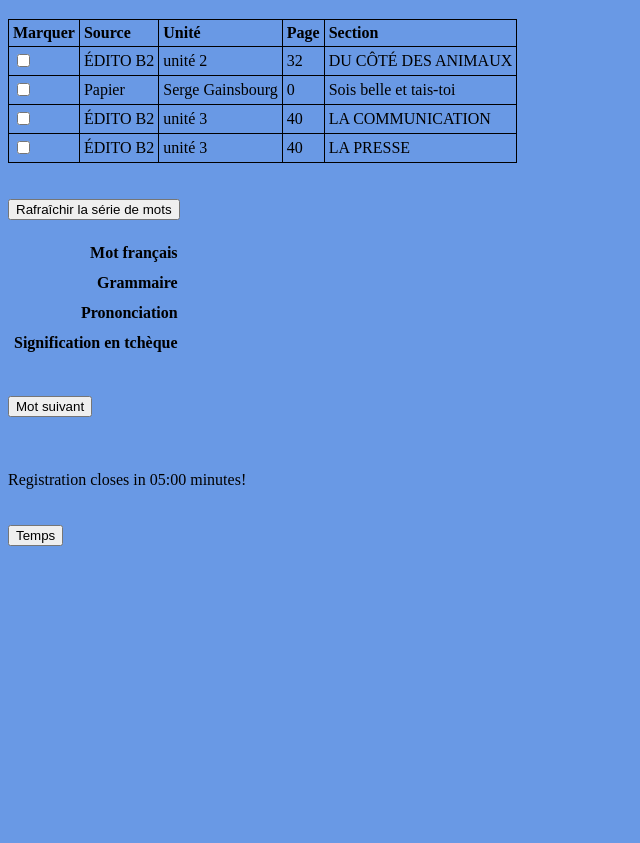
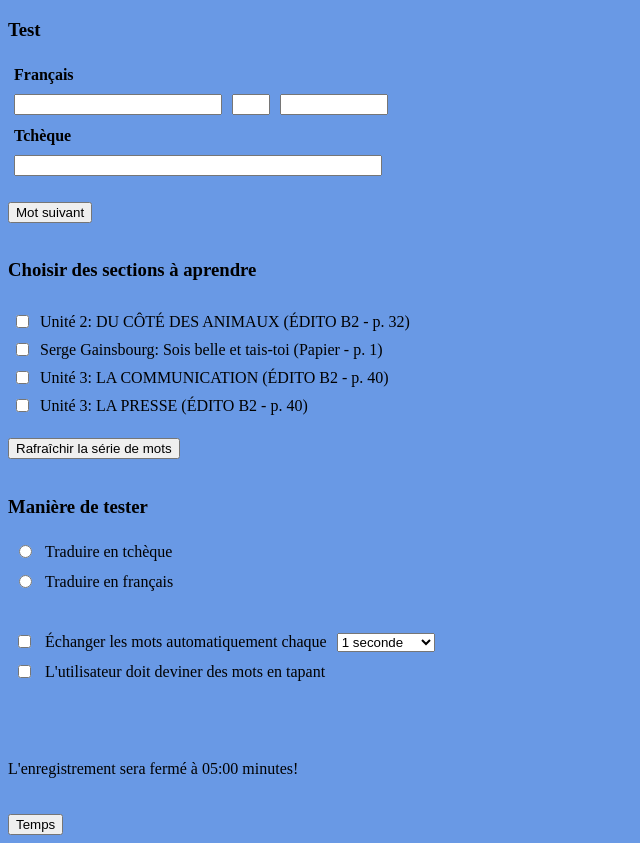
Before and after one commit to evaapavel/miilon, a plain HTML site: page Miilon/index.html in a window 1280 px wide. Shown: the part 61-904 px from the top of the page, without its empty margins (0-640 px from the left). Before the commit the page ends 800 px from the top, so only its background shows below. Drawn offline with Linux system fonts and the light colour scheme.

Commit message:
CHANGE Miilon - Continue to develop the app. Add settings. Change the layout. Not finished yet.

```diff
--- a/Miilon/index.html
+++ b/Miilon/index.html
@@ -2,6 +2,7 @@
 <html>
 
   <head>
+    <meta charset="UTF-8">
     <title>Miilon</title>
     <link rel="stylesheet" type="text/css" href="style.css" />
     <!-- <script src="https://ajax.googleapis.com/ajax/libs/jquery/3.2.1/jquery.min.js"></script> -->
@@ -11,7 +12,40 @@
 
     <h1>Miilon</h1>
 
+    <h3>Test</h3>
+
+    <table id="tableWord">
+      <tr>
+        <th colspan="3">Français</th>
+      </tr>
+      <tr>
+        <td><span id="spanForeign"><input type="text" id="textForeign" /></span></td>
+        <td><span id="spanGrammar"><input type="text" id="textGrammar" /></span></td>
+        <td><span id="spanPronunciation"><input type="text" id="textPronunciation" /></span></td>
+      <tr>
+      <tr>
+        <th colspan="3">Tchèque</th>
+      </tr>
+      <tr>
+        <td colspan="3"><span id="spanMeaning"><input type="text" id="textMeaning" /></span></td>
+      <tr>
+    </table>
+
+    <br/>
+    <!--
+    <br/>
+    -->
+
+    <input type="button" id="buttonNext" value="Mot suivant" onclick="buttonNext_onClick()" />
+
+    <br/>
+    <br/>
+
+    <h3>Choisir des sections à aprendre</h3>
+
     <table id="tableSections">
+
+      <!--
       <tr>
         <th>Marquer</th>
         <th>Source</th>
@@ -19,39 +53,76 @@
         <th>Page</th>
         <th>Section</th>
       </tr>
+      -->
+
+      <tr>
+        <td></td>
+        <td></td>
+        <!--
+        <td></td>
+        <td></td>
+        <td></td>
+        -->
+      </tr>
+
     </table>
 
     <br/>
+    <!--
     <br/>
+    -->
 
     <input type="button" id="buttonRefresh" value="Rafraîchir la série de mots" onclick="buttonRefresh_onClick()" />
 
     <br/>
     <br/>
 
-    <table id="tableWord">
+    <h3>Manière de tester</h3>
+
+    <table id="tableSettings">
       <tr>
-        <th>Mot français</th>
-        <td><span id="spanForeign"></span></td>
+        <td><input type="radio" name="radioGroupFirst" id="radioForeignFirst" /></td>
+        <td>Traduire en tchèque</td>
+        <td></td>
+      </tr>
       <tr>
+        <td><input type="radio" name="radioGroupFirst" id="radioNativeFirst" /></td>
+        <td>Traduire en français</td>
+        <td></td>
+      </tr>
       <tr>
-        <th>Grammaire</th>
-        <td><span id="spanGrammar"></span></td>
+        <td></td>
+        <td></td>
+        <td></td>
+      </tr>
       <tr>
+        <td></td>
+        <td></td>
+        <td></td>
+      </tr>
       <tr>
-        <th>Prononciation</th>
-        <td><span id="spanPronunciation"></span></td>
+        <td></td>
+        <td></td>
+        <td></td>
+      </tr>
       <tr>
+        <td><input type="checkbox" id="checkboxAutoNext" /></td>
+        <td>Échanger les mots automatiquement chaque</td>
+        <td>
+          <select id="selectTimeDelay">
+            <option value="1">1 seconde</option>
+            <option value="3">3 secondes</option>
+            <option value="5">5 secondes</option>
+            <option value="10">10 secondes</option>
+          </select>
+        </td>
+      </tr>
       <tr>
-        <th>Signification en tchèque</th>
-        <td><span id="spanMeaning"></span></td>
-      <tr>
+        <td><input type="checkbox" id="checkboxInteractive" /></td>
+        <td>L'utilisateur doit deviner des mots en tapant</td>
+        <td></td>
+      </tr>
     </table>
-
-    <br/>
-    <br/>
-
-    <input type="button" id="buttonNext" value="Mot suivant" onclick="buttonNext_onClick()" />
 
     <br/>
     <br/>
@@ -59,7 +130,7 @@
     <br/>
 
     <div>
-      Registration closes in <span id="spanTime">05:00</span> minutes!
+      L'enregistrement sera fermé à <span id="spanTime">05:00</span> minutes!
     </div>
 
     <br/>
--- a/Miilon/script.js
+++ b/Miilon/script.js
@@ -8,7 +8,7 @@ var vocabulary = {
 
     {
       "source": "ÉDITO B2",
-      "unit": "unité 2",
+      "unit": "Unité 2",
       "page": 32,
       "section": "DU CÔTÉ DES ANIMAUX",
       "words": [
@@ -28,7 +28,7 @@ var vocabulary = {
     {
       "source": "Papier",
       "unit": "Serge Gainsbourg",
-      "page": 0,
+      "page": 1,
       "section": "Sois belle et tais-toi",
       "words": [
         { "foreign": "ramier", "grammar": "nm", "pronunciation": "ramje.", "meaning": "doupňák (holub)" },
@@ -61,7 +61,7 @@ var vocabulary = {
 
     {
       "source": "ÉDITO B2",
-      "unit": "unité 3",
+      "unit": "Unité 3",
       "page": 40,
       "section": "LA COMMUNICATION",
       "words": [
@@ -80,7 +80,7 @@ var vocabulary = {
 
     {
       "source": "ÉDITO B2",
-      "unit": "unité 3",
+      "unit": "Unité 3",
       "page": 40,
       "section": "LA PRESSE",
       "words": [
@@ -123,6 +123,7 @@ var selectedWords = [];
 //  alert(wordSet.section);
 //}
 for (var i = 0; i < vocabulary.wordSets.length; i++) {
+
   var wordSet = vocabulary.wordSets[i];
   //alert(wordSet.section);
   //sectionsTable.children
@@ -131,17 +132,22 @@ for (var i = 0; i < vocabulary.wordSets.length; i++) {
 
   var cellMark = newRow.insertCell(0);
 
-  var cellSource = newRow.insertCell(1);
-  var cellUnit = newRow.insertCell(2);
-  var cellPage = newRow.insertCell(3);
-  var cellSection = newRow.insertCell(4);
+  //var cellSource = newRow.insertCell(1);
+  //var cellUnit = newRow.insertCell(2);
+  //var cellPage = newRow.insertCell(3);
+  //var cellSection = newRow.insertCell(4);
+
+  var cellDescription = newRow.insertCell(1);
 
   cellMark.innerHTML = "<input type='checkbox' id='checkboxMarkSection" + i + "' />";
 
-  cellSource.innerHTML = wordSet.source;
-  cellUnit.innerHTML = wordSet.unit;
-  cellPage.innerHTML = wordSet.page;
-  cellSection.innerHTML = wordSet.section;
+  //cellSource.innerHTML = wordSet.source;
+  //cellUnit.innerHTML = wordSet.unit;
+  //cellPage.innerHTML = wordSet.page;
+  //cellSection.innerHTML = wordSet.section;
+
+  cellDescription.innerHTML =  wordSet.unit + ": " + wordSet.section + " (" + wordSet.source + " - p. " + wordSet.page + ")";
+
 }
 
 
@@ -270,10 +276,15 @@ function buttonNext_onClick() {
   // document.getElementById("spanPronunciation").innerHTML = vocabulary.wordSets[wordSetIndex].words[wordIndex].pronunciation;
   // document.getElementById("spanMeaning").innerHTML = vocabulary.wordSets[wordSetIndex].words[wordIndex].meaning;
 
-  document.getElementById("spanForeign").innerHTML = selectedWords[randomWordIndex].foreign;
-  document.getElementById("spanGrammar").innerHTML = selectedWords[randomWordIndex].grammar;
-  document.getElementById("spanPronunciation").innerHTML = selectedWords[randomWordIndex].pronunciation;
-  document.getElementById("spanMeaning").innerHTML = selectedWords[randomWordIndex].meaning;
+  // document.getElementById("spanForeign").innerHTML = selectedWords[randomWordIndex].foreign;
+  // document.getElementById("spanGrammar").innerHTML = selectedWords[randomWordIndex].grammar;
+  // document.getElementById("spanPronunciation").innerHTML = selectedWords[randomWordIndex].pronunciation;
+  // document.getElementById("spanMeaning").innerHTML = selectedWords[randomWordIndex].meaning;
+
+  document.getElementById("textForeign").value = selectedWords[randomWordIndex].foreign;
+  document.getElementById("textGrammar").value = selectedWords[randomWordIndex].grammar;
+  document.getElementById("textPronunciation").value = selectedWords[randomWordIndex].pronunciation;
+  document.getElementById("textMeaning").value = selectedWords[randomWordIndex].meaning;
 
 }
 
--- a/Miilon/style.css
+++ b/Miilon/style.css
@@ -30,9 +30,14 @@ body {
 
 
 
-
+/*
 #tableSections, #tableSections td, #tableSections th {
   border: 1px solid #000000;
+}
+*/
+
+#tableSections {
+  /* border: 1px solid #000000; */
 }
 
 
@@ -49,11 +54,38 @@ body {
 
 
 #tableWord th {
-  /* text-align: left; */
-  text-align: right;
+  text-align: left;
+  /* text-align: right; */
 }
 
 
 #tableWord td, #tableWord th {
   padding: 4px;
 }
+
+
+
+
+
+
+#tableSettings td, #tableSettings th {
+  padding: 4px;
+}
+
+
+
+#textForeign {
+  width: 200px;
+}
+#textGrammar {
+  width: 30px;
+  /* width: 50px; */
+}
+#textPronunciation {
+  width: 100px;
+}
+#textMeaning {
+  /* width: 350px; */
+  width: 360px;
+  /* width: 370px; */
+}
```
